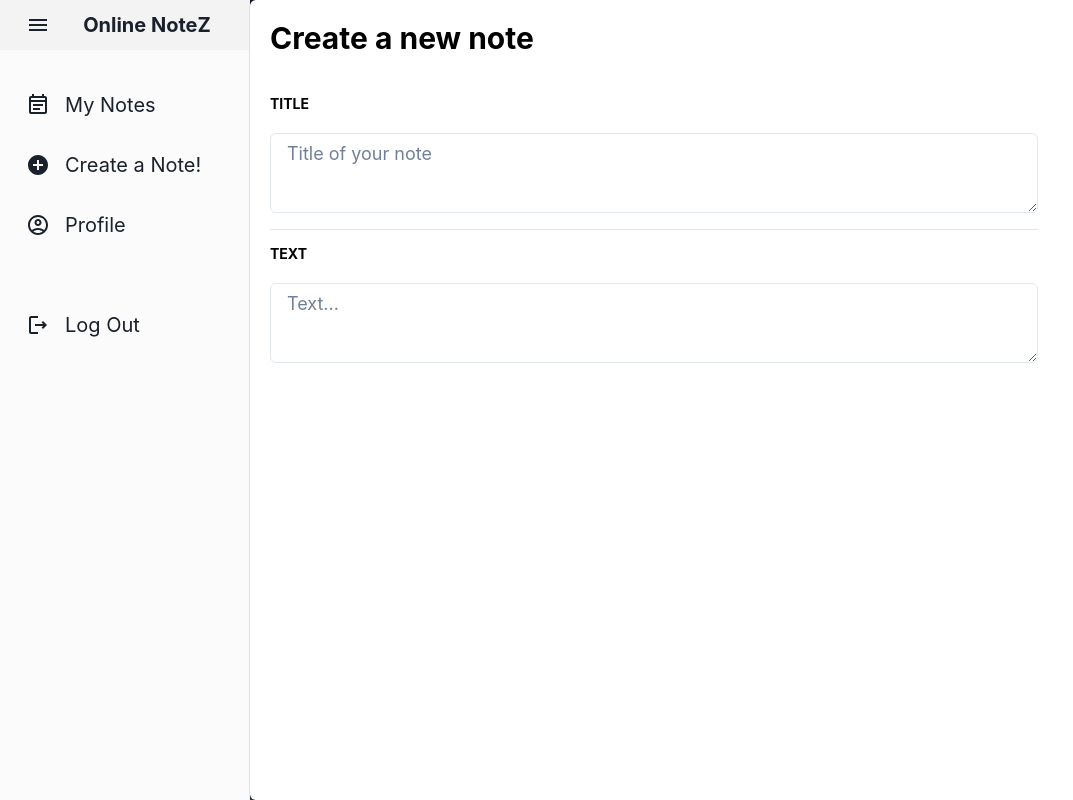
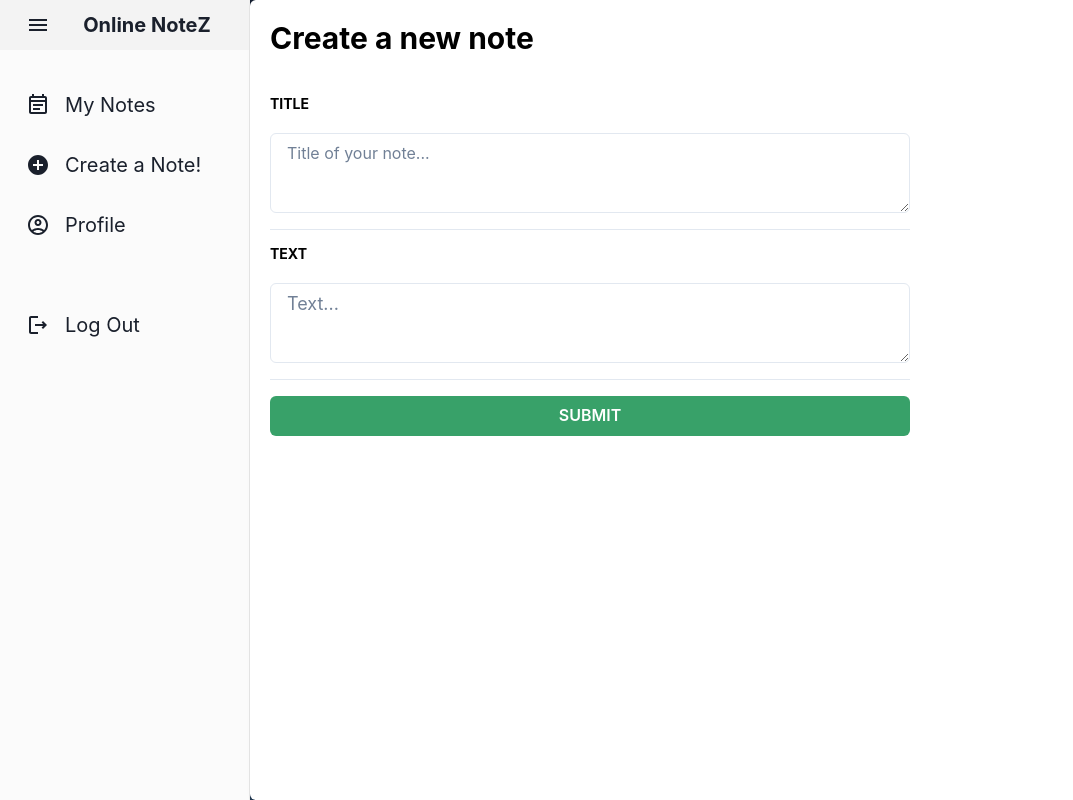
Before and after one commit to adykaaa/online-notes, a React (Create React App) app in the folder web/: page / in a window 1280 px wide. Shown: the whole page, without its empty margins (0-1073 px from the left). Built offline with nearby package versions, Linux system fonts and the light colour scheme; sample sign-in values are in the browser's storage.

Commit message:
work on handlesubmit

```diff
--- a/web/src/components/NewNote.jsx
+++ b/web/src/components/NewNote.jsx
@@ -1,5 +1,6 @@
 import {useState} from 'react'
-import { Card, CardHeader, CardBody, CardFooter,Box,Text,Heading,Stack,StackDivider,Input,Textarea } from '@chakra-ui/react'
+import { Card, CardHeader, CardBody, Button,Box,Text,Heading,Stack,StackDivider,Input,Textarea } from '@chakra-ui/react'
+import axios from 'axios';
 
 function NewNote() {
 
@@ -9,6 +10,10 @@ function NewNote() {
         let inputValue = e.target.value;
         setValue(inputValue)
     }
+
+    const handleSubmit = ()=>{
+    }
+
 
     return (
         <Card minW="100vw" color="black" backgroundColor="white" display="flex" justifyContent="center">
@@ -22,14 +27,15 @@ function NewNote() {
                     <Heading size='xs' textTransform='uppercase' marginBottom="20px">
                     Title
                     </Heading>
-                    <Textarea placeholder='Title of your note' size="lg" w="60vw" onChange={handleInputChange}/>
+                    <Textarea placeholder='Title of your note...' size="md" w="50vw"  onChange={handleInputChange}/>
                 </Box>
                 <Box>
                     <Heading size='xs' textTransform='uppercase' marginBottom="20px">
                     Text
                     </Heading>
-                    <Textarea placeholder='Text... 'size="lg" w="60vw" onChange={handleInputChange}/>
+                    <Textarea placeholder='Text... 'size="lg" w="50vw" onChange={handleInputChange}/>
                 </Box>
+                <Button onClick={()=>handleSubmit}colorScheme='green'>SUBMIT</Button>
                 </Stack>
             </CardBody>
         </Card>
```
